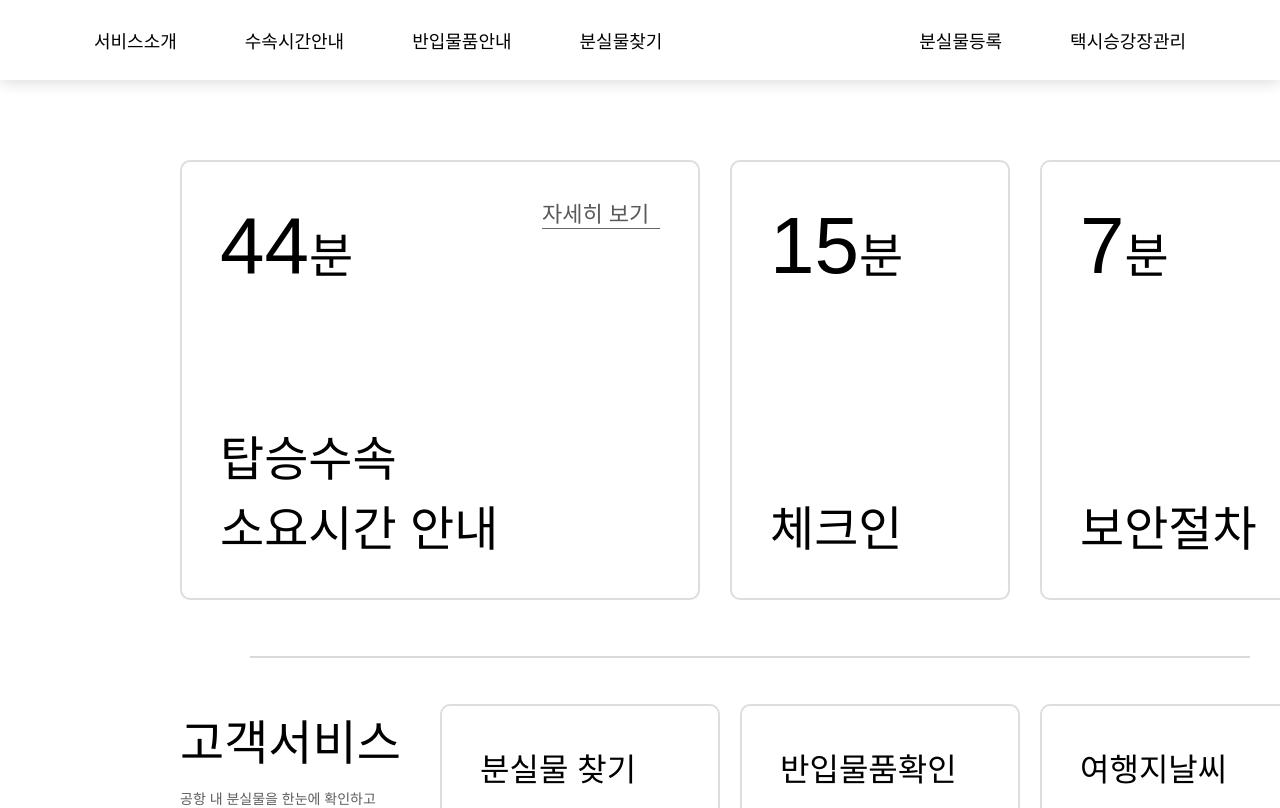
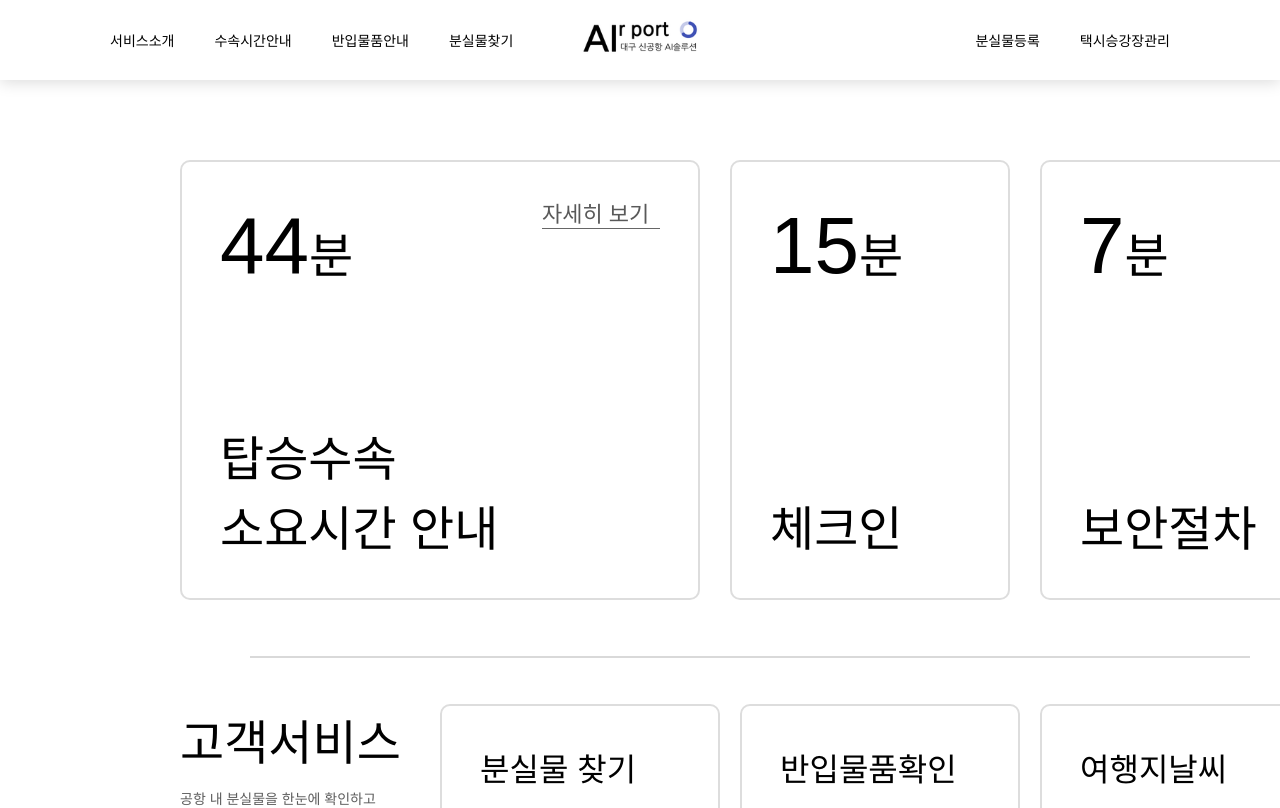
Before and after one commit to TAK6337/frontend, a React (Create React App) app in the folder frontend/: page / in a window 1280 px wide. Shown: the top 808 px of the page. Built offline with nearby package versions, Linux system fonts and the light colour scheme.

Commit message:
로그인페이지 로고 추가 및 홈페이지 네비게이션바 수정

```diff
--- a/frontend/src/components/Home.js
+++ b/frontend/src/components/Home.js
@@ -142,18 +142,22 @@ function Home() {
                 </div>
             </div>
             <div className="div32">
-                <div className="div33">
+
+
                     <div className="frame-477">
                         <Link to='#' className="div34">서비스소개</Link>
                         <Link to='#' className="div34">수속시간안내</Link>
                         <Link to='#' className="div34">반입물품안내</Link>
                         <Link to='#' className="div34">분실물찾기</Link>
                     </div>
+                    <Link to='/' className="logo-container">
+                        <img src="/images/main_logo.png" alt="Logo" className="logo-img"/>
+                    </Link>
                     <div className="frame-485">
                         <Link to='#' className="div34">분실물등록</Link>
                         <Link to='#' className="div34">택시승강장관리</Link>
                     </div>
-                </div>
+
             </div>
         </div>
 
--- a/frontend/src/components/Login.js
+++ b/frontend/src/components/Login.js
@@ -13,7 +13,7 @@ function Login() {
             <div className="full">
 
                 <a href='/'>
-                    <img className="logo" src="logo0.png"/>
+                    <img className="logo" src="/images/main_logo.png"/>
                 </a>
                 <div className="login-main">
                     <div className="sign-in-2">Login</div>
--- a/frontend/src/styles/Home.css
+++ b/frontend/src/styles/Home.css
@@ -91,7 +91,7 @@
     align-self: stretch;
 }
 .div9 {
-    background: #ddf7ff;
+    background: #c5cae9;
     border-radius: 10px;
     align-self: stretch;
     flex-shrink: 0;
@@ -103,11 +103,13 @@
     color: #000000;
     text-align: left;
     font-family: "Inter-Regular", sans-serif;
-    font-size: 14px;
-    font-weight: 400;
+    font-size: 20px;
+    font-weight: bold;
     position: absolute;
-    left: calc(50% - 48px);
-    top: calc(50% - 9px);
+    left: 50%; /* 부모 요소의 50% 위치로 이동 */
+    top: 50%; /* 부모 요소의 50% 위치로 이동 */
+    transform: translate(-50%, -50%); /* 요소의 중심을 부모 요소의 중심에 맞춤 */
+    white-space: nowrap; /* 한 줄로 표시 */
 }
 .frame-475 {
     display: flex;
@@ -154,7 +156,7 @@
     top: calc(50% - 56.5px);
 }
 .div11 {
-    background: #ffdeb8;
+    background: #c5cae9;
     border-radius: 10px;
     align-self: stretch;
     flex-shrink: 0;
@@ -169,9 +171,11 @@
     align-items: center;
     justify-content: flex-start;
     position: absolute;
-    left: calc(50% - 83px);
-    top: calc(50% - 12px);
+    left: 50%; /* 부모 요소의 50% 위치로 이동 */
+    top: 50%; /* 부모 요소의 50% 위치로 이동 */
+    transform: translate(-50%, -50%); /* 요소의 중심을 부모 요소의 중심에 맞춤 */
 }
+
 .luggage-02 {
     flex-shrink: 0;
     width: 24px;
@@ -186,6 +190,7 @@
     font-size: 20px;
     font-weight: 400;
     position: relative;
+    white-space: nowrap; /* 한 줄로 표시 */
 }
 .frame-480 {
     display: flex;
@@ -194,8 +199,9 @@
     align-items: center;
     justify-content: flex-start;
     position: absolute;
-    left: calc(50% - 85px);
-    top: calc(50% - 12px);
+    left: 50%; /* 부모 요소의 50% 위치로 이동 */
+    top: 50%; /* 부모 요소의 50% 위치로 이동 */
+    transform: translate(-50%, -50%); /* 요소의 중심을 부모 요소의 중심에 맞춤 */
 }
 .car-01 {
     flex-shrink: 0;
@@ -579,11 +585,24 @@
     box-shadow: 0px 2px 15px 0px rgba(0, 0, 0, 0.15);
     overflow: hidden;
     transition: min-height 0.3s ease;
+    display: flex;
+    align-items: center;
+    justify-content: space-between; /* 가운데 정렬 */
+    padding: 0 100px;
+}
+.logo-container {
+    position: absolute;
+    left: 50%;
+    transform: translateX(-50%);
 }
 
+.logo-img {
+    width: 120px; /* 로고 이미지 너비 */
+    height: auto; /* 높이 자동 조정 */
+}
 .div33 {
     width: 100%;
-    max-width: 1140px; /* 최대 너비 설정 */
+    /*max-width: 1900px; !* 최대 너비 설정 *!*/
     height: 80px;
     display: flex;
     justify-content: space-between; /* 가로 간격을 최대로 벌리기 */
@@ -591,24 +610,24 @@
     position: relative; /* 상위 요소와의 관계 설정 */
     margin: 0 auto; /* 가운데 정렬을 위해 좌우 마진을 auto로 설정 */
     overflow: hidden;
+    padding: 0 20px;
 }
 
 .frame-477,
 .frame-485 {
     display: flex;
-    flex-wrap: wrap; /* 작은 화면에서는 한 줄에 나타나도록 설정 */
+
     gap: 20px; /* 버튼 사이의 간격 설정 */
-    align-items: center;
-    position: relative; /* 상위 요소와의 관계 설정 */
+
 }
 
 .div34 {
     color: #000000;
     text-align: center;
     font-family: "Inter-Regular", sans-serif;
-    font-size: 18px;
+    font-size: 14px;
     font-weight: 400;
-    padding: 16px 24px; /* 버튼 내부 여백 설정 */
+    padding: 6px 10px; /* 버튼 내부 여백 설정 */
     border : none;
     text-decoration: none;
     transition: background-color 0.3s, color 0.3s;
--- a/frontend/src/styles/Login.css
+++ b/frontend/src/styles/Login.css
@@ -4,10 +4,13 @@
 }
 .login-page {
     background: #ffffff;
-    padding: 10px;
-    height: 1080px;
+    width: 1000px; /* 고정된 너비 지정 */
+    min-height: 1200px;
+    padding-bottom: 50px; /* 아래쪽 패딩 추가 */
     position: relative;
-    overflow: hidden;
+    overflow-y: hidden;
+    overflow-x: auto;
+    margin: 0 auto; /* 중앙 정렬 */
 }
 .full {
     display: flex;
@@ -23,12 +26,10 @@
 }
 .logo {
     flex-shrink: 0;
-    width: 330px;
-    height: 42px;
+    width: 330px; /* 이미지의 너비를 조정 */
+    height: auto; /* 높이를 자동으로 조정 */
     position: relative;
-    box-shadow: 0px 4px 4px 0px rgba(0, 0, 0, 0.25),
-    0px 4px 4px 0px rgba(0, 0, 0, 0.25), 0px 4px 4px 0px rgba(0, 0, 0, 0.25);
-    object-fit: cover;
+    object-fit: contain; /* 이미지가 짤리지 않도록 설정 */
 }
 .login-main {
     border-radius: 20px;
```
Also changed, not shown: frontend/public/images/main_logo.png (added).
